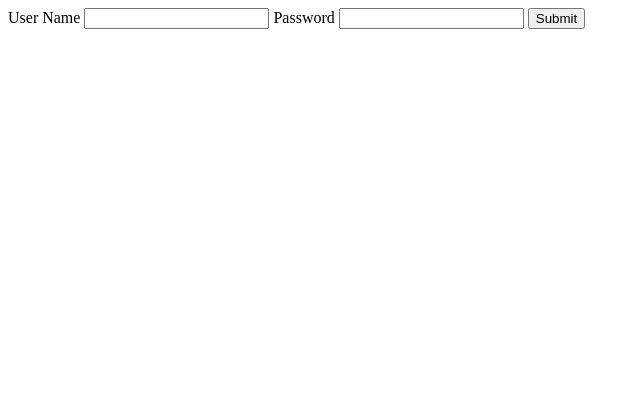
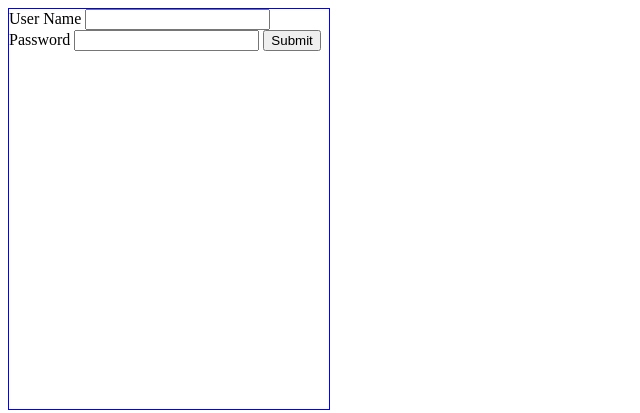
Before and after one commit to nickazer/clinicalcaresystem, a plain HTML site: page index.html in a window 1280 px wide. Shown: the whole page, without its empty margins (0-640 px from the left). Drawn offline with Linux system fonts and the light colour scheme.

Commit message:
second commit

```diff
--- a/index.html
+++ b/index.html
@@ -7,6 +7,9 @@
     <title>Document</title>
     <style>
         form{
+            height: 50vh;
+            width: 40vh;
+            border: 1px solid blue;
 
         }
     </style>
```
